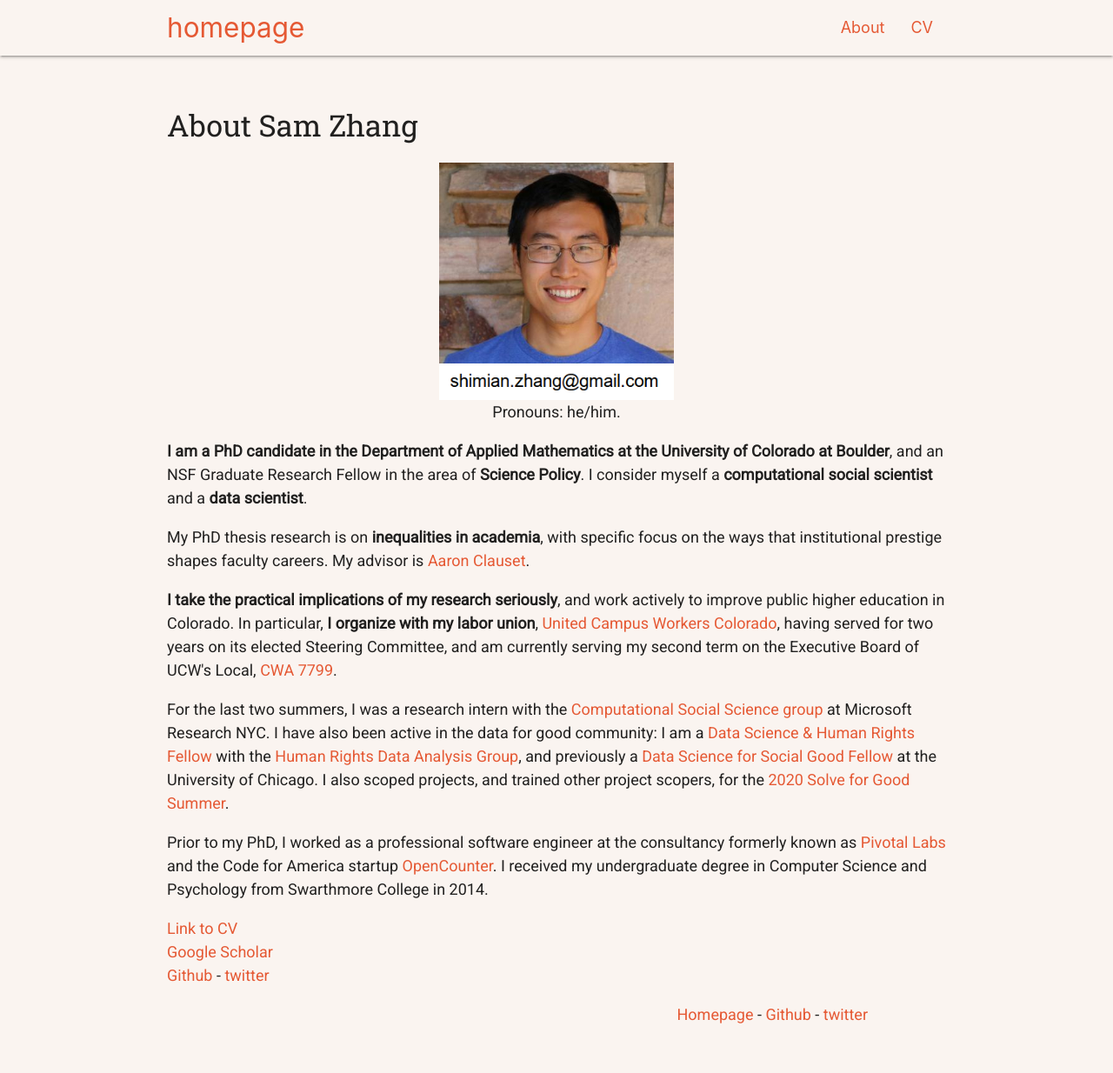
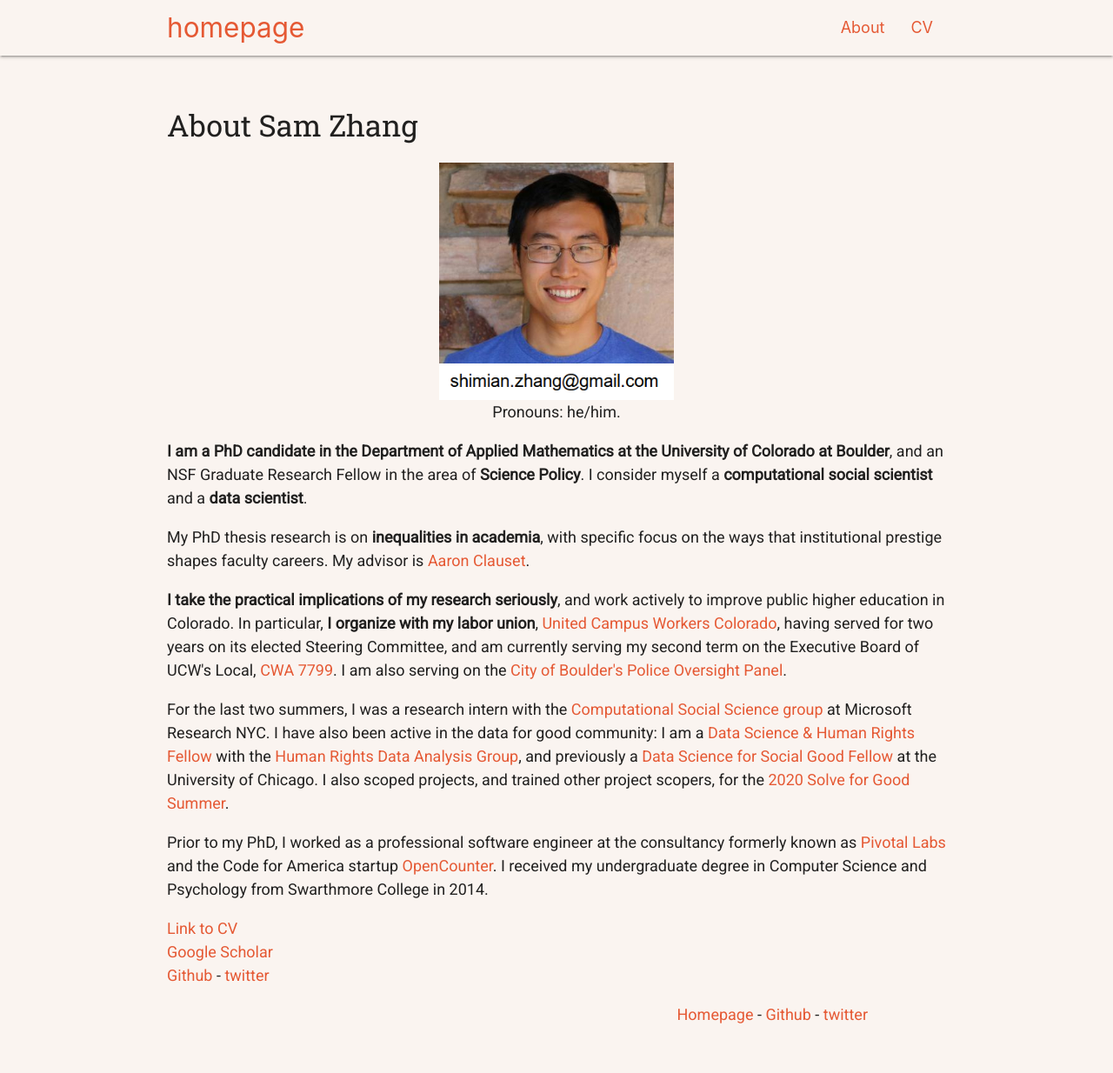
Before and after one commit to samzhang111/samzhang111.github.io, a Jekyll site: the page built from html/about.html, in a window 1280 px wide. Shown: the whole page at 87% size. Built offline with Jekyll 4.4.1, drawn with Linux system fonts in a browser that asks for light colours; nearby versions of some CDN libraries.

Commit message:
pop to about page

```diff
--- a/html/about.html
+++ b/html/about.html
@@ -23,8 +23,7 @@ title: about sam zhang
     My advisor is <a href="https://aaronclauset.github.io/" target="_blank">Aaron Clauset</a>.
 
     <p>
-    <b>I take the practical implications of my research seriously</b>, and work actively to improve public higher education in Colorado. In particular, <b>I organize with my labor union</b>, <a href="https://ucwcolorado.org" target="_blank">United Campus Workers Colorado</a>, having served for two years on its elected Steering Committee, and am currently serving my second term on the Executive Board of UCW's Local, <a href="https://cwa7799.org" target="_blank">CWA 7799</a>.
-
+    <b>I take the practical implications of my research seriously</b>, and work actively to improve public higher education in Colorado. In particular, <b>I organize with my labor union</b>, <a href="https://ucwcolorado.org" target="_blank">United Campus Workers Colorado</a>, having served for two years on its elected Steering Committee, and am currently serving my second term on the Executive Board of UCW's Local, <a href="https://cwa7799.org" target="_blank">CWA 7799</a>. I am also serving on the <a href="https://www.dailycamera.com/2023/03/08/boulder-police-oversight-panel-welcomes-6-new-members/" target="_blank">City of Boulder's Police Oversight Panel</a>.</li>
 
     <p>
     For the last two summers, I was a research intern with the <a href="https://www.microsoft.com/en-us/research/theme/computational-social-science/" target="_blank">Computational Social Science group</a> at Microsoft Research NYC.
```
